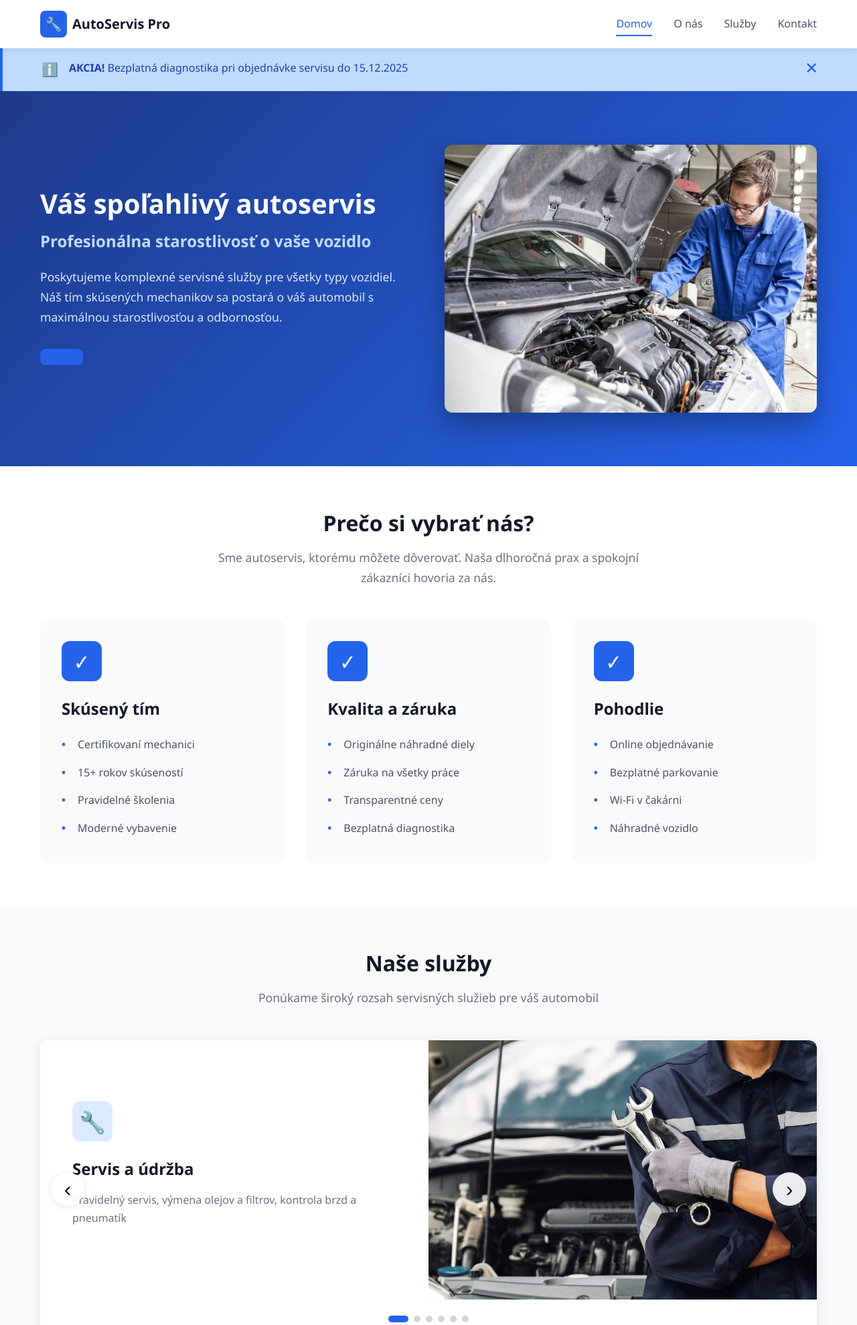
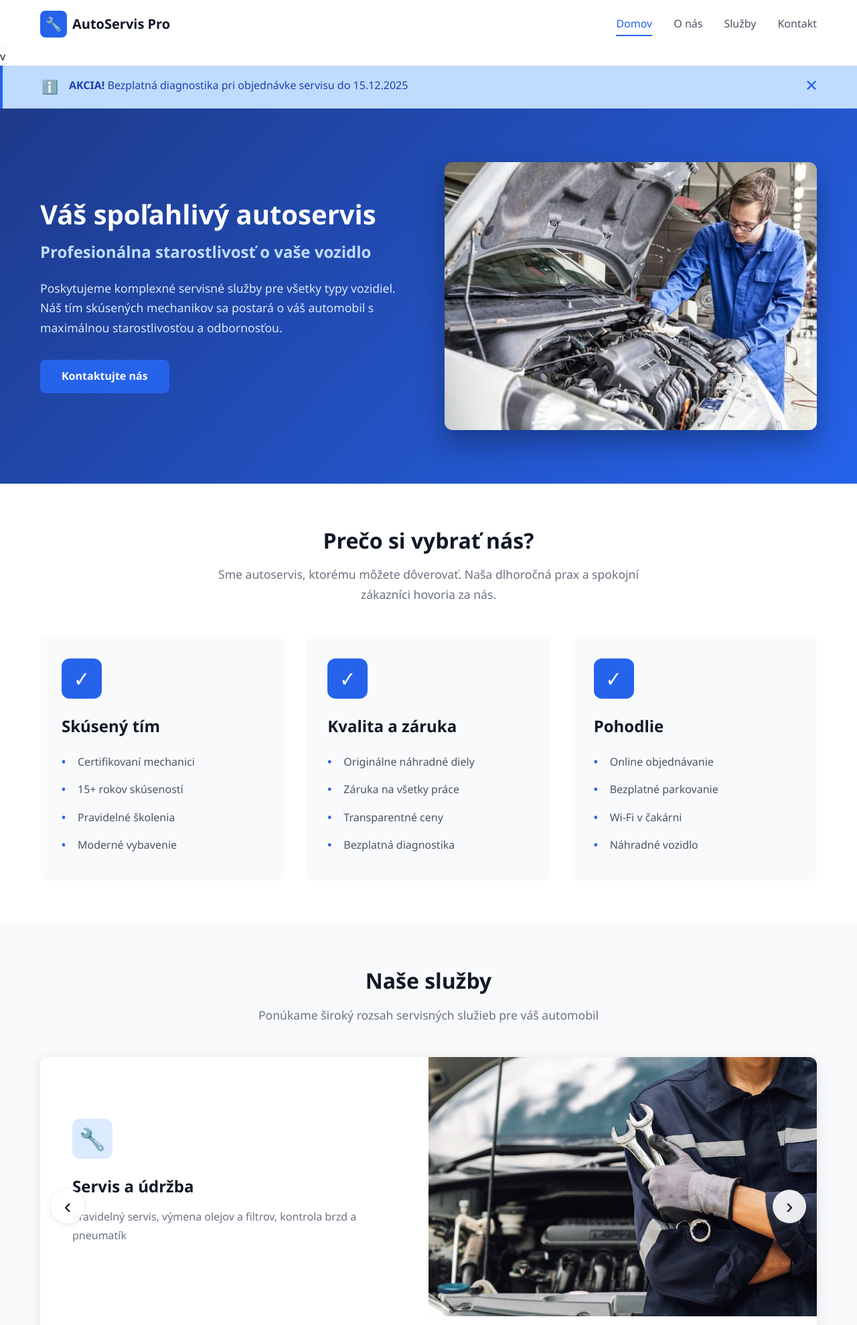
Before and after one commit to olikbielik147-ai/Webova-aplikacia-pre-spravu-autoservisu, a PHP site: page /index.php in a window 1280 px wide. Shown: the top 1978 px of the page at 67% size. Run offline with PHP 8.4, Linux system fonts and the light colour scheme.

Commit message:
doladovanie

```diff
--- a/index.php
+++ b/index.php
@@ -48,9 +48,7 @@ $carouselServices = array_map(function ($service) {
                             Náš tím skúsených mechanikov sa postará o váš automobil s maximálnou
                             starostlivosťou a odbornosťou.
                         </p>
-                        <a href="kontakt.php" class="btn btn-primary">
-
-                        </a>
+                        <a href="kontakt.php" class="btn btn-primary">Kontaktujte nás</a>
                     </div>
                     <div class="hero-image">
                         <img src="img/Mechanik pri práci.jpg" alt="Mechanik pri práci" loading="lazy">
--- a/zaciatok_konca/header.php
+++ b/zaciatok_konca/header.php
@@ -1,4 +1,4 @@
-<nav id="navbar" class="navbar">
+<na id="navbar" class="navbar">
         <div class="container">
             <div class="nav-wrapper">
                 <a href="index.php" class="logo">
@@ -22,3 +22,4 @@
             </div>
         </div>
     </nav>
+v
--- a/zaciatok_konca/skripty.php
+++ b/zaciatok_konca/skripty.php
@@ -1,3 +1,4 @@
+
 <script>
 document.addEventListener('DOMContentLoaded', function() {
     function setLayoutVars() {
```
Also changed, not shown: zaciatok_konca/footer.php (line endings or trailing spaces).
